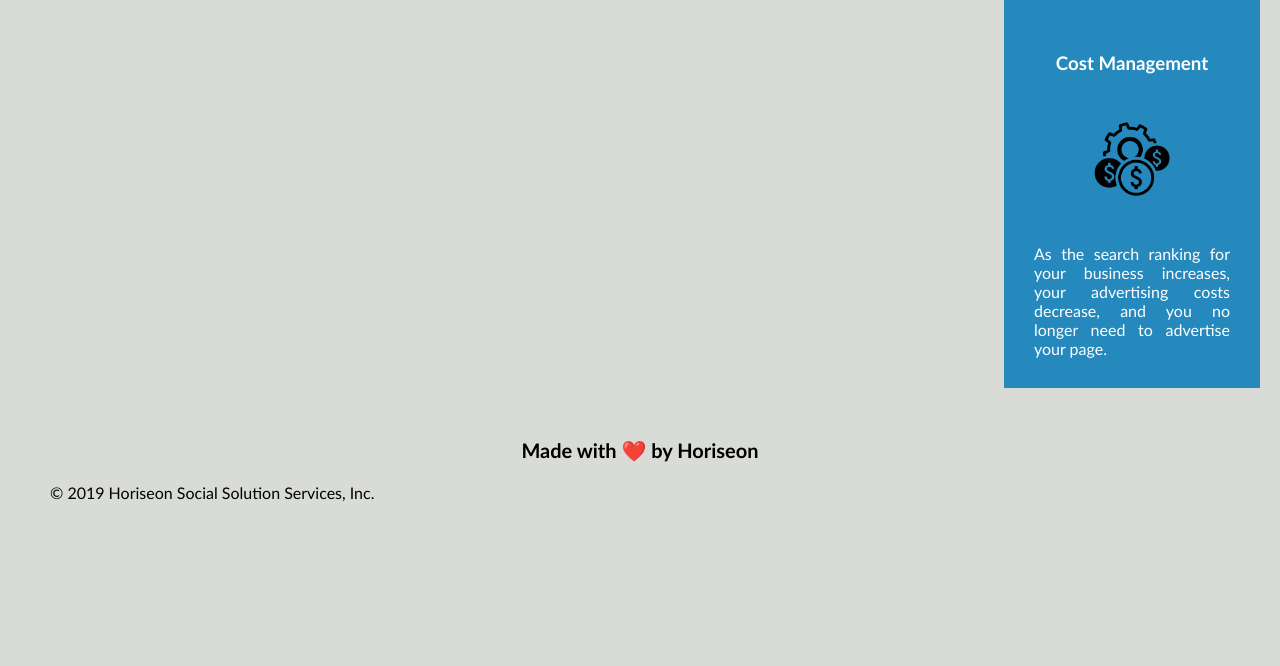
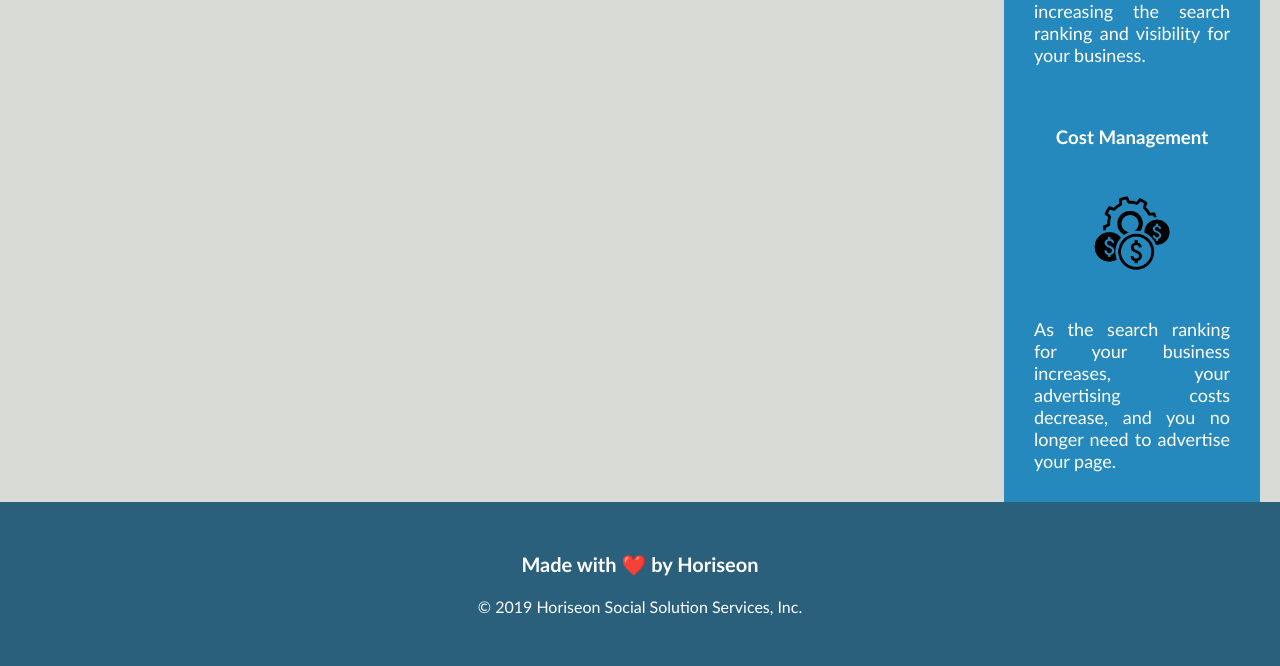
Before and after one commit to Angelajm6/Horiseon-refactoring, a plain HTML site: page index.html in a window 1280 px wide. Shown: the part 2261-2927 px from the top of the page. Before the commit the page ends 2813 px from the top, so only its background shows below. Drawn offline with Linux system fonts and the light colour scheme.

Commit message:
changed font size and footer

```diff
--- a/assets/css/style.css
+++ b/assets/css/style.css
@@ -8,7 +8,7 @@ body {
     background-color: #d9dcd6;
 }
 
-header{
+header, footer{
     padding: 20px;
     font-family: 'Trebuchet MS', 'Lucida Sans Unicode', 'Lucida Grande', 'Lucida Sans', Arial, sans-serif;
     background-color: #2a607c;
@@ -44,8 +44,8 @@ nav a:hover {
 }
 
 /*Justified text to make it look nicer*/
-p {
-    font-size: 16px;
+main p {
+    font-size: 18px;
     text-align:justify;
     color:white;
 }
--- a/index.html
+++ b/index.html
@@ -70,7 +70,7 @@
     <!-- Deleted the <div> property leaving the footer by itself-->
     <footer>
         <h2>Made with ❤️️ by Horiseon</h2>
-        <p style="color:black"> &copy; 2019 Horiseon Social Solution Services, Inc.</p>
+        <p> &copy; 2019 Horiseon Social Solution Services, Inc.</p>
     </footer>
 
 </body>
```
